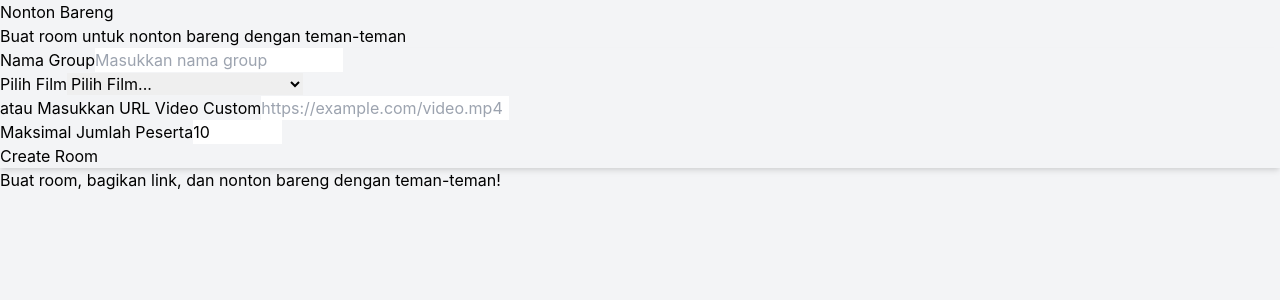
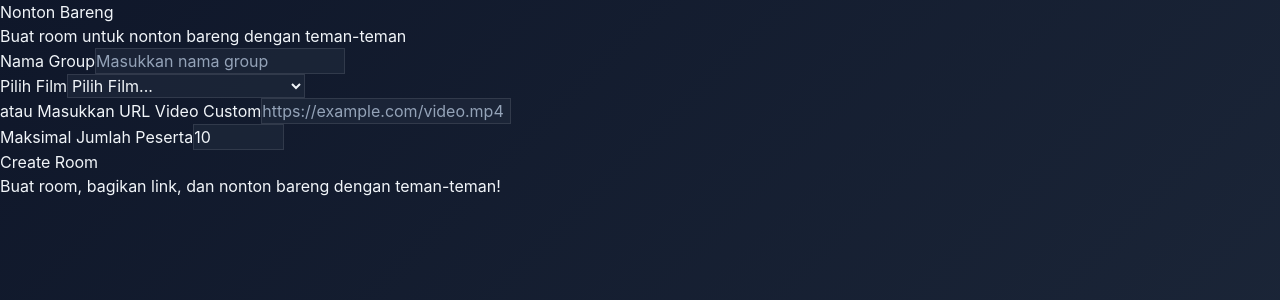
Before and after one commit to vortexvipers476/livetontot-app, a Next.js app: page / in a window 1280 px wide. Shown: the top 300 px of the page. Built offline with nearby package versions, Linux system fonts and the light colour scheme.

Commit message:
Update globals.css

```diff
--- a/styles/globals.css
+++ b/styles/globals.css
@@ -3,20 +3,28 @@
 @tailwind components;
 @tailwind utilities;
 
-/* Gaya tambahan untuk aplikasi */
+/* Gaya dasar aplikasi dengan tema gelap */
+:root {
+  --primary: #6366f1;
+  --primary-dark: #4f46e5;
+  --secondary: #8b5cf6;
+  --accent: #ec4899;
+  --dark: #1e293b;
+  --darker: #0f172a;
+  --light: #f1f5f9;
+  --lighter: #f8fafc;
+}
+
 body {
   margin: 0;
-  font-family: -apple-system, BlinkMacSystemFont, 'Segoe UI', 'Roboto', 'Oxygen',
+  font-family: 'Inter', -apple-system, BlinkMacSystemFont, 'Segoe UI', 'Roboto', 'Oxygen',
     'Ubuntu', 'Cantarell', 'Fira Sans', 'Droid Sans', 'Helvetica Neue',
     sans-serif;
   -webkit-font-smoothing: antialiased;
   -moz-osx-font-smoothing: grayscale;
-  background-color: #f3f4f6; /* Tambahkan background color */
-}
-
-code {
-  font-family: source-code-pro, Menlo, Monaco, Consolas, 'Courier New',
-    monospace;
+  background: linear-gradient(135deg, var(--darker) 0%, var(--dark) 100%);
+  color: var(--light);
+  min-height: 100vh;
 }
 
 /* Gaya untuk video player */
@@ -25,7 +33,9 @@ code {
   padding-bottom: 56.25%; /* 16:9 */
   height: 0;
   overflow: hidden;
-  background-color: #000; /* Tambahkan background hitam */
+  border-radius: 1rem;
+  background-color: #000;
+  box-shadow: 0 20px 25px -5px rgba(0, 0, 0, 0.3), 0 10px 10px -5px rgba(0, 0, 0, 0.04);
 }
 
 .video-container iframe,
@@ -35,60 +45,99 @@ code {
   left: 0;
   width: 100%;
   height: 100%;
+  border-radius: 1rem;
 }
 
 /* Gaya untuk komentar */
 .comment-section {
   max-height: 400px;
   overflow-y: auto;
-  padding: 1rem;
-  background-color: #f9fafb;
-  border-radius: 0.5rem;
-  border: 1px solid #e5e7eb;
+  background: rgba(30, 41, 59, 0.7);
+  backdrop-filter: blur(10px);
+  border-radius: 1rem;
+  border: 1px solid rgba(255, 255, 255, 0.1);
+  padding: 1.5rem;
 }
 
 .comment {
-  margin-bottom: 10px;
-  padding: 8px;
-  border-radius: 6px;
-  background-color: #f3f4f6;
-  box-shadow: 0 1px 2px rgba(0, 0, 0, 0.05);
+  margin-bottom: 12px;
+  padding: 12px;
+  border-radius: 0.75rem;
+  background: rgba(15, 23, 42, 0.6);
+  border-left: 3px solid var(--primary);
+  transition: transform 0.2s ease, box-shadow 0.2s ease;
+}
+
+.comment:hover {
+  transform: translateY(-2px);
+  box-shadow: 0 10px 15px -3px rgba(0, 0, 0, 0.3), 0 4px 6px -2px rgba(0, 0, 0, 0.1);
 }
 
 .comment-username {
-  font-weight: bold;
+  font-weight: 700;
   margin-right: 8px;
-  color: #1f2937;
+  color: var(--primary);
+  font-size: 0.95rem;
 }
 
 .comment-time {
   font-size: 0.75rem;
-  color: #6b7280;
+  color: #94a3b8;
 }
 
-/* Perbaiki tampilan form */
-input, select, button {
-  transition: all 0.2s ease;
+/* Gaya untuk form input */
+input, select, textarea {
+  background: rgba(30, 41, 59, 0.7);
+  border: 1px solid rgba(255, 255, 255, 0.1);
+  color: var(--light);
+  transition: all 0.3s ease;
 }
 
-input:focus, select:focus {
+input:focus, select:focus, textarea:focus {
   outline: none;
-  ring: 2px;
-  ring-color: #3b82f6;
-  border-color: #3b82f6;
+  background: rgba(30, 41, 59, 0.9);
+  border-color: var(--primary);
+  box-shadow: 0 0 0 3px rgba(99, 102, 241, 0.3);
 }
 
-button:hover {
-  transform: translateY(-1px);
-  box-shadow: 0 4px 6px -1px rgba(0, 0, 0, 0.1), 0 2px 4px -1px rgba(0, 0, 0, 0.06);
+input::placeholder, textarea::placeholder {
+  color: #94a3b8;
 }
 
-/* Perbaiki tampilan card */
-.bg-white {
-  box-shadow: 0 4px 6px -1px rgba(0, 0, 0, 0.1), 0 2px 4px -1px rgba(0, 0, 0, 0.06);
+/* Gaya untuk tombol */
+.btn {
+  padding: 0.75rem 1.5rem;
+  border-radius: 0.5rem;
+  font-weight: 600;
+  transition: all 0.3s ease;
+  position: relative;
+  overflow: hidden;
 }
 
-/* Perbaiki tampilan loading spinner */
+.btn-primary {
+  background: linear-gradient(135deg, var(--primary) 0%, var(--secondary) 100%);
+  color: white;
+}
+
+.btn-primary:hover {
+  transform: translateY(-2px);
+  box-shadow: 0 10px 15px -3px rgba(99, 102, 241, 0.4), 0 4px 6px -2px rgba(99, 102, 241, 0.2);
+}
+
+.btn-primary:active {
+  transform: translateY(0);
+}
+
+/* Gaya untuk card */
+.card {
+  background: rgba(30, 41, 59, 0.7);
+  backdrop-filter: blur(10px);
+  border-radius: 1rem;
+  border: 1px solid rgba(255, 255, 255, 0.1);
+  box-shadow: 0 20px 25px -5px rgba(0, 0, 0, 0.3), 0 10px 10px -5px rgba(0, 0, 0, 0.04);
+}
+
+/* Gaya untuk loading spinner */
 .animate-spin {
   animation: spin 1s linear infinite;
 }
@@ -101,3 +150,71 @@ button:hover {
     transform: rotate(360deg);
   }
 }
+
+/* Gaya untuk badge */
+.badge {
+  display: inline-flex;
+  align-items: center;
+  padding: 0.25rem 0.75rem;
+  border-radius: 9999px;
+  font-size: 0.75rem;
+  font-weight: 600;
+}
+
+.badge-primary {
+  background: rgba(99, 102, 241, 0.2);
+  color: #a5b4fc;
+}
+
+/* Scrollbar styling */
+::-webkit-scrollbar {
+  width: 8px;
+}
+
+::-webkit-scrollbar-track {
+  background: rgba(15, 23, 42, 0.5);
+  border-radius: 4px;
+}
+
+::-webkit-scrollbar-thumb {
+  background: rgba(99, 102, 241, 0.5);
+  border-radius: 4px;
+}
+
+::-webkit-scrollbar-thumb:hover {
+  background: rgba(99, 102, 241, 0.7);
+}
+
+/* Animasi fade in */
+@keyframes fadeIn {
+  from { opacity: 0; transform: translateY(10px); }
+  to { opacity: 1; transform: translateY(0); }
+}
+
+.fade-in {
+  animation: fadeIn 0.5s ease forwards;
+}
+
+/* Gaya untuk heading */
+.heading {
+  font-weight: 800;
+  letter-spacing: -0.025em;
+}
+
+.heading-xl {
+  font-size: 2.5rem;
+  line-height: 1.2;
+}
+
+.heading-lg {
+  font-size: 2rem;
+  line-height: 1.3;
+}
+
+/* Gaya untuk gradient text */
+.gradient-text {
+  background: linear-gradient(135deg, var(--primary) 0%, var(--accent) 100%);
+  -webkit-background-clip: text;
+  -webkit-text-fill-color: transparent;
+  background-clip: text;
+  }
```
